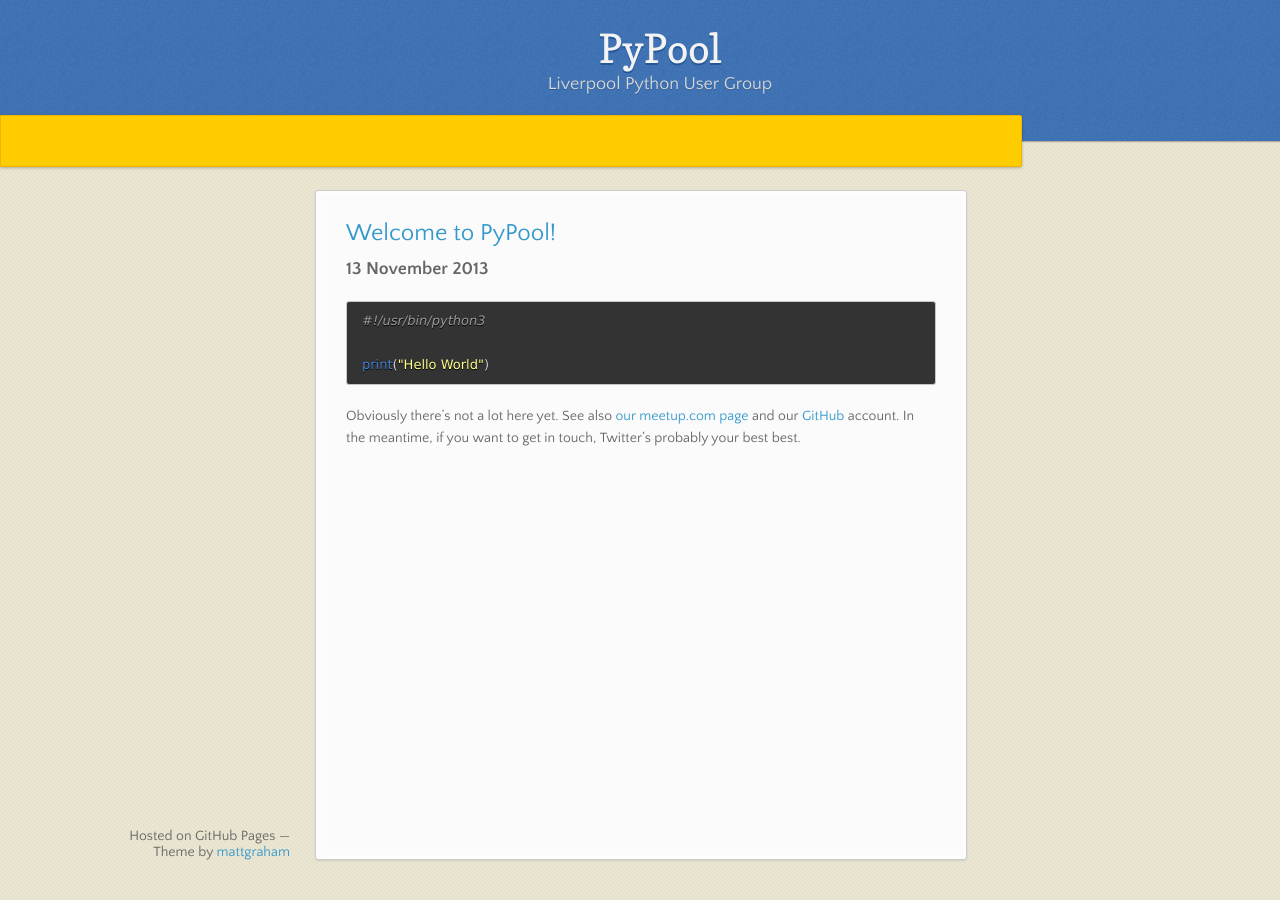
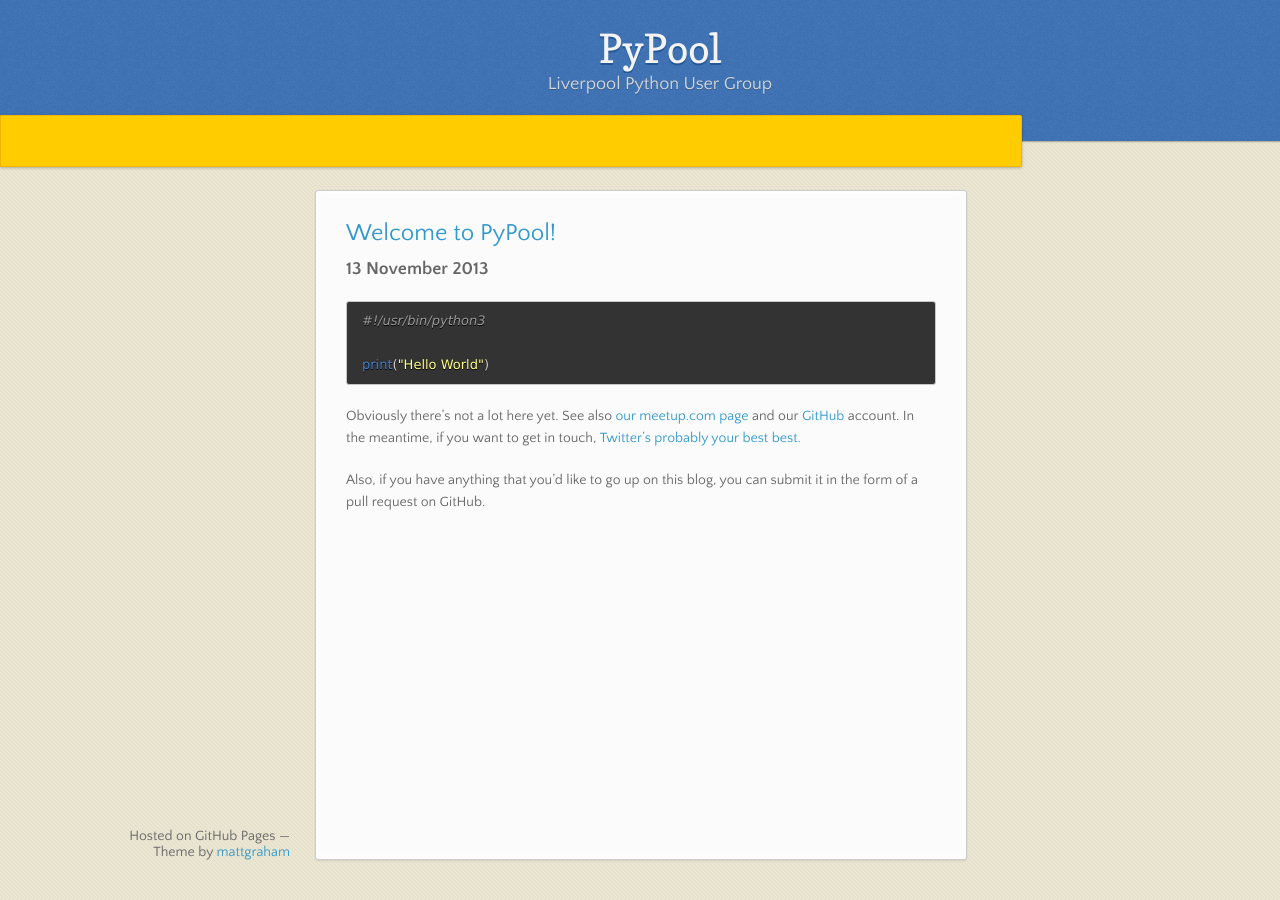
Before and after one commit to PyPool/pypool.github.com, a Jekyll site: the page built from _posts/2013-11-13-welcome-to-pypool.markdown, in a window 1280 px wide. Built offline with Jekyll 4.4.1, drawn with Linux system fonts in a browser that asks for light colours; nearby versions of some CDN libraries; Markdown is read by kramdown in place of the engine named in the settings.

Commit message:
modified

```diff
--- a/_posts/2013-11-13-welcome-to-pypool.markdown
+++ b/_posts/2013-11-13-welcome-to-pypool.markdown
@@ -10,4 +10,6 @@
 print("Hello World")
 {% endhighlight %}
 
-Obviously there's not a lot here yet. See also <a href="http://www.meetup.com/PyPool/">our meetup.com page</a> and our <a href="https://github.com/pypool">GitHub</a> account. In the meantime, if you want to get in touch, Twitter's probably your best best.
+Obviously there's not a lot here yet. See also <a href="http://www.meetup.com/PyPool/">our meetup.com page</a> and our <a href="https://github.com/pypool">GitHub</a> account. In the meantime, if you want to get in touch, <a href="https://twitter.com/PyPool">Twitter's probably your best best.</a>
+
+Also, if you have anything that you'd like to go up on this blog, you can submit it in the form of a pull request on GitHub.
```
